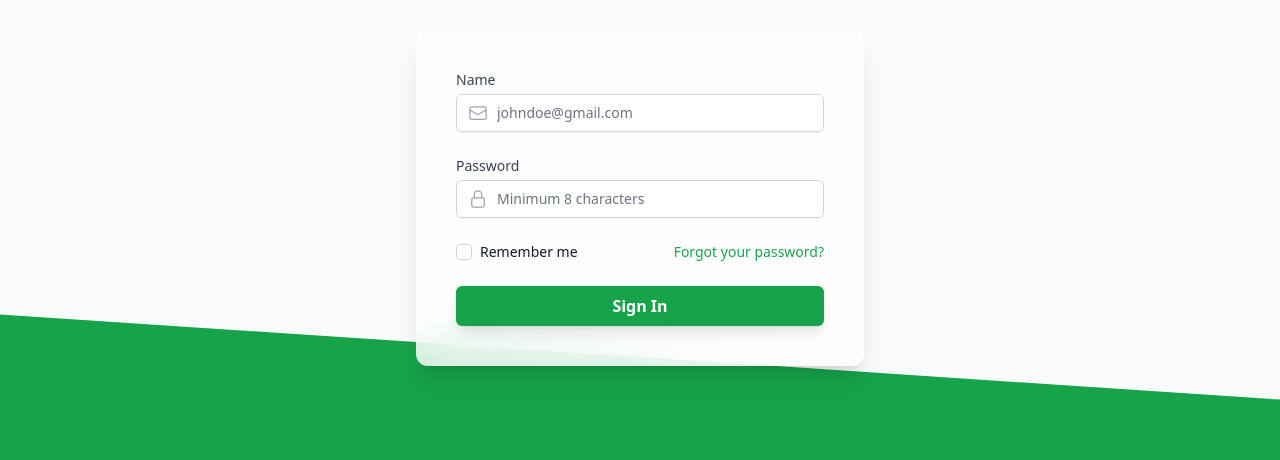
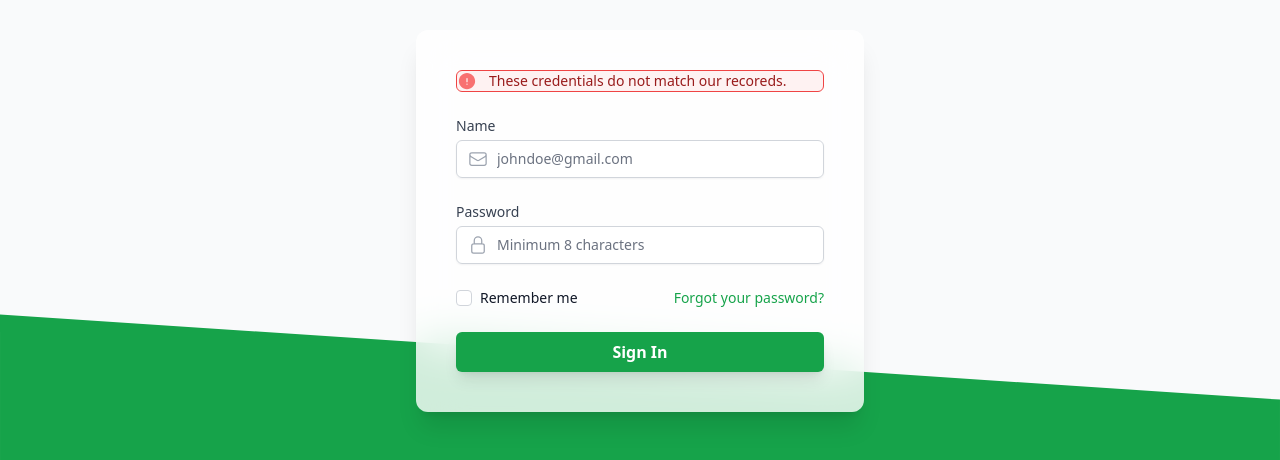
Before and after one commit to michaelvassilyevmvc/tailwind_start_course, a website: page login.html in a window 1280 px wide. Shown: the part 230-690 px from the top of the page. Drawn offline with Linux system fonts and the light colour scheme.

Commit message:
fix: add link and message block

```diff
--- a/login.html
+++ b/login.html
@@ -8,8 +8,8 @@
   <body
     class="min-h-screen bg-gray-50 bg-[url('/wave.svg')] bg-fixed bg-bottom bg-no-repeat"
   >
-    <div class="flex items-center justify-between p-6">
-      <a href="#" class="flex items-center gap-2">
+    <header class="flex items-center justify-between p-6">
+      <a href="register.html" class="flex items-center gap-2">
         <svg
           class="h-10 text-green-600"
           fill="none"
@@ -28,15 +28,15 @@
       </a>
       <div>
         <a
-          href="#"
+          href="register.html"
           class="rounded-md bg-green-600 py-2 px-4 font-semibold text-white shadow-lg transition duration-150 ease-in-out hover:bg-green-700 hover:shadow-xl focus:shadow-xl focus:outline-none focus:ring-2 focus:ring-green-500 focus:ring-offset-2"
           >Sign In</a
         >
       </div>
-    </div>
+    </header>
 
     <!-- auth part -->
-    <div class="flex flex-col justify-center p-6 pb-12">
+    <main class="flex flex-col justify-center p-6 pb-12">
       <div class="mx-auto max-w-md">
         <svg
           class="mx-auto h-12 text-green-600"
@@ -59,7 +59,24 @@
       <div
         class="mx-auto mt-6 w-full max-w-md rounded-xl bg-white/80 p-6 shadow-xl backdrop-blur-xl sm:mt-10 sm:p-10"
       >
-        <form action="#" autocomplete="off" class="space-y-6">
+        <div class="flex gap-3 rounded-md border border-red-500 bg-red-50">
+          <svg
+            class="h-5 w-5 text-red-400"
+            xmlns="http://www.w3.org/2000/svg"
+            viewBox="0 0 24 24"
+            fill="currentColor"
+          >
+            <path
+              fill-rule="evenodd"
+              d="M2.25 12c0-5.385 4.365-9.75 9.75-9.75s9.75 4.365 9.75 9.75-4.365 9.75-9.75 9.75S2.25 17.385 2.25 12zM12 8.25a.75.75 0 01.75.75v3.75a.75.75 0 01-1.5 0V9a.75.75 0 01.75-.75zm0 8.25a.75.75 0 100-1.5.75.75 0 000 1.5z"
+              clip-rule="evenodd"
+            />
+          </svg>
+          <h3 class="text-sm font-medium text-red-800">
+            These credentials do not match our recoreds.
+          </h3>
+        </div>
+        <form action="#" autocomplete="off" class="mt-6 space-y-6">
           <!-- name -->
           <div>
             <label for="name" class="block text-sm font-medium text-gray-700"
@@ -142,7 +159,7 @@
               >
             </div>
             <a
-              href="#"
+              href="forgot-password.html"
               class="text-sm font-medium text-green-600 hover:text-green-500"
               >Forgot your password?</a
             >
@@ -150,13 +167,13 @@
 
           <div>
             <a
-              href="#"
+              href="forgot-password.html"
               class="flex items-center justify-center rounded-md bg-green-600 py-2 px-4 font-semibold text-white shadow-lg transition duration-150 ease-in-out hover:bg-green-700 hover:shadow-xl focus:shadow-xl focus:outline-none focus:ring-2 focus:ring-green-500 focus:ring-offset-2"
               >Sign In</a
             >
           </div>
         </form>
       </div>
-    </div>
+    </main>
   </body>
 </html>
```
Also changed, not shown: output.css.
